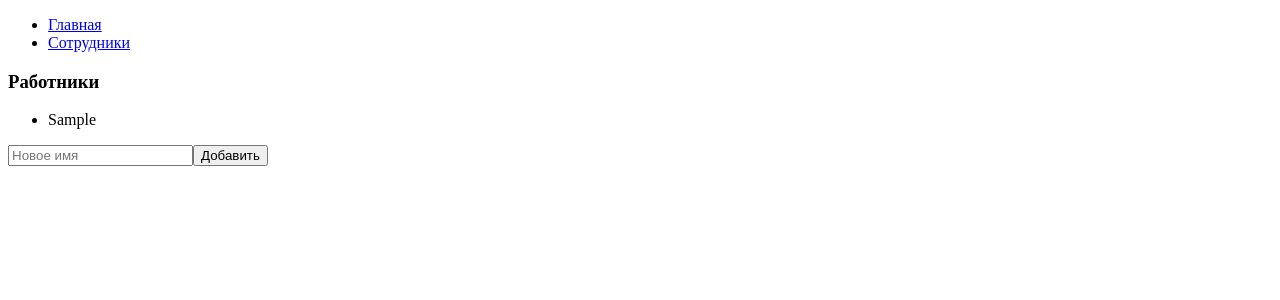
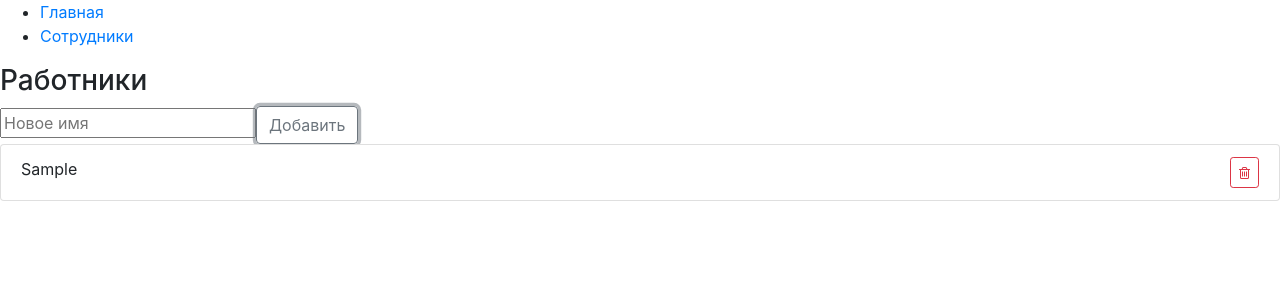
Before and after one commit to olegmalyarenko/Resliv-test-task, a React (Create React App) app in the folder sixth-task/: page /employees in a window 1280 px wide. Both pictures are taken after typing "Sample" into the empty fields and a click on the button "Добавить". Shown: the top 300 px of the page. Built offline with nearby package versions, Linux system fonts and the light colour scheme; no server answers.

Commit message:
feat: add bootstrap

```diff
--- a/sixth-task/public/index.html
+++ b/sixth-task/public/index.html
@@ -5,6 +5,9 @@
     <link rel="icon" href="%PUBLIC_URL%/favicon.ico" />
     <meta name="viewport" content="width=device-width, initial-scale=1" />
     <meta name="theme-color" content="#000000" />
+    <link rel="stylesheet" href="https://stackpath.bootstrapcdn.com/font-awesome/4.7.0/css/font-awesome.min.css">
+
+    <link rel="stylesheet" href="https://stackpath.bootstrapcdn.com/bootstrap/4.5.0/css/bootstrap.min.css">
     <meta
       name="description"
       content="Web site created using create-react-app"
--- a/sixth-task/src/App.js
+++ b/sixth-task/src/App.js
@@ -39,8 +39,18 @@ onSubmit = (e) => {
   }
 
 
+}
+onDelete = (id) => {
+  this.setState(({ itemList }) => {
+  const index = itemList.findIndex((el) => el.id === id );
 
+  const newArr = [ ...itemList.slice(0, index),
+     ...itemList.slice(index + 1)]
+  return {
+    itemList: newArr
+  }
 
+})
 }
   render() {
       return (
@@ -54,6 +64,7 @@ onSubmit = (e) => {
                 state: this.state,
                 onLabelChange: this.onLabelChange,
                 onSubmit: this.onSubmit,
+                onDelete: this.onDelete,
 
               }}>
              <Route path='/' component={MainPage} exact />
--- a/sixth-task/src/components/employees/employees.js
+++ b/sixth-task/src/components/employees/employees.js
@@ -11,13 +11,14 @@ const EmployeesPage = () => {
 
         <div>
           <h3>Работники</h3>
-          <ul className='item-list list-group'>
-          {context.state.itemList.map(user => <Person user={user}/>)}
-        </ul>
           <AddButton
           value={context.state.label}
           change={context.onLabelChange}
           submit={context.onSubmit}/>
+          <ul className='item-list list-group'>
+          {context.state.itemList.map(user => <Person user={user} onDelete={context.onDelete}/>)}
+        </ul>
+
         </div>
 
   )
--- a/sixth-task/src/components/person/person.js
+++ b/sixth-task/src/components/person/person.js
@@ -1,15 +1,20 @@
-import React from 'react';
+import React, { useContext } from 'react';
+import { Context } from '../../context.js';
+const Person = (user, { onDelete }) => {
 
 
+     console.log(user.user);
+      return (
+        <li className='list-group-item todo-list-item-label'
+        key = {user.user.id}
+        >
+           {user.user.first_name}
 
-const Person = (user) => {
-
-
-      return (
-        <li className='list-group-item'
-        key = {user.user.id}
-        onClick={() => alert(user.user.id)}>
-           {user.user.first_name}
+           <span  type="button"
+                  className="btn btn-outline-danger btn-sm float-right"
+                  onClick={() => onDelete(user.user.id)}>
+            <i className="fa fa-trash-o" />
+        </span>
         </li>
       );
 
```
Also changed, not shown: 1 other file (tests, documents, lock files or other folders).
